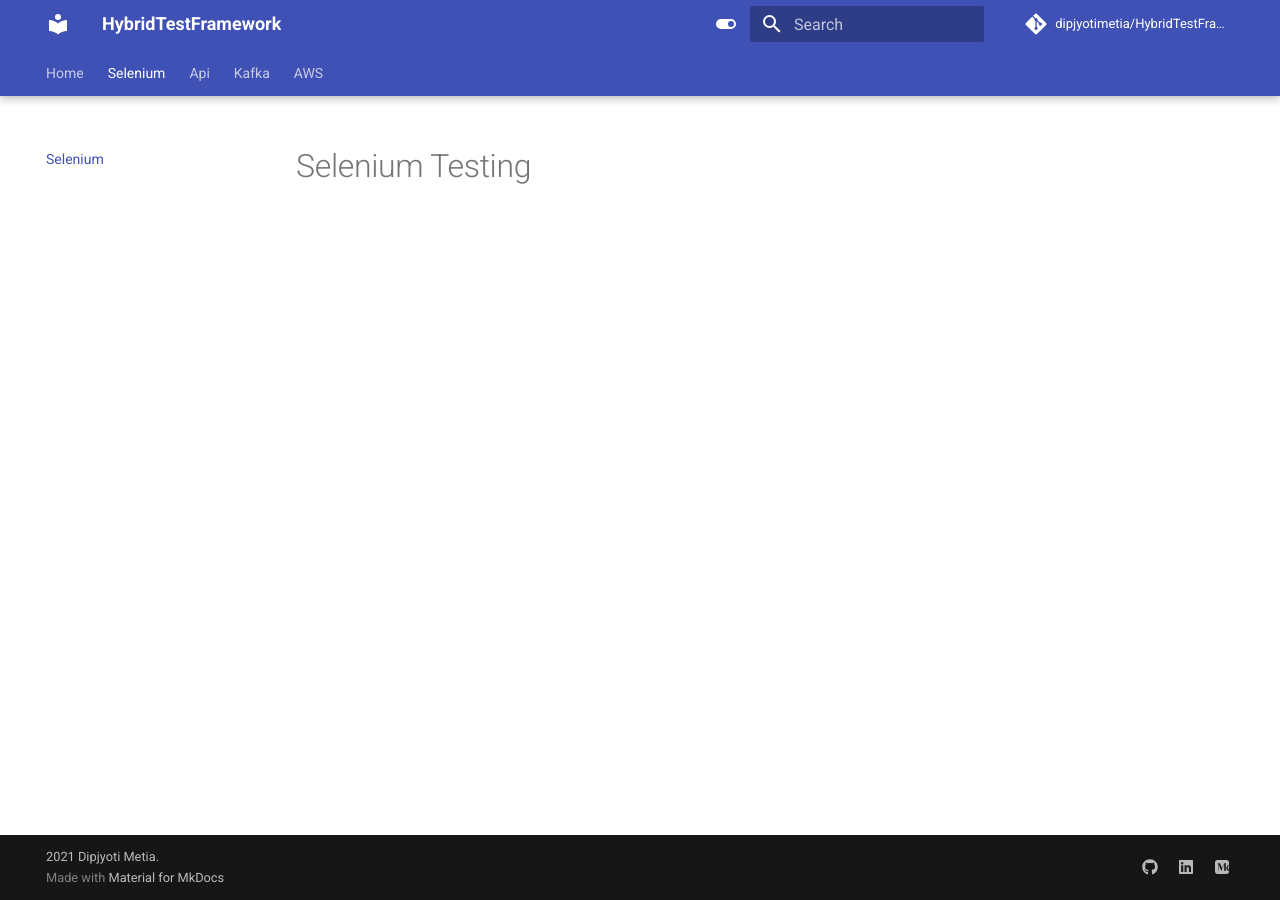
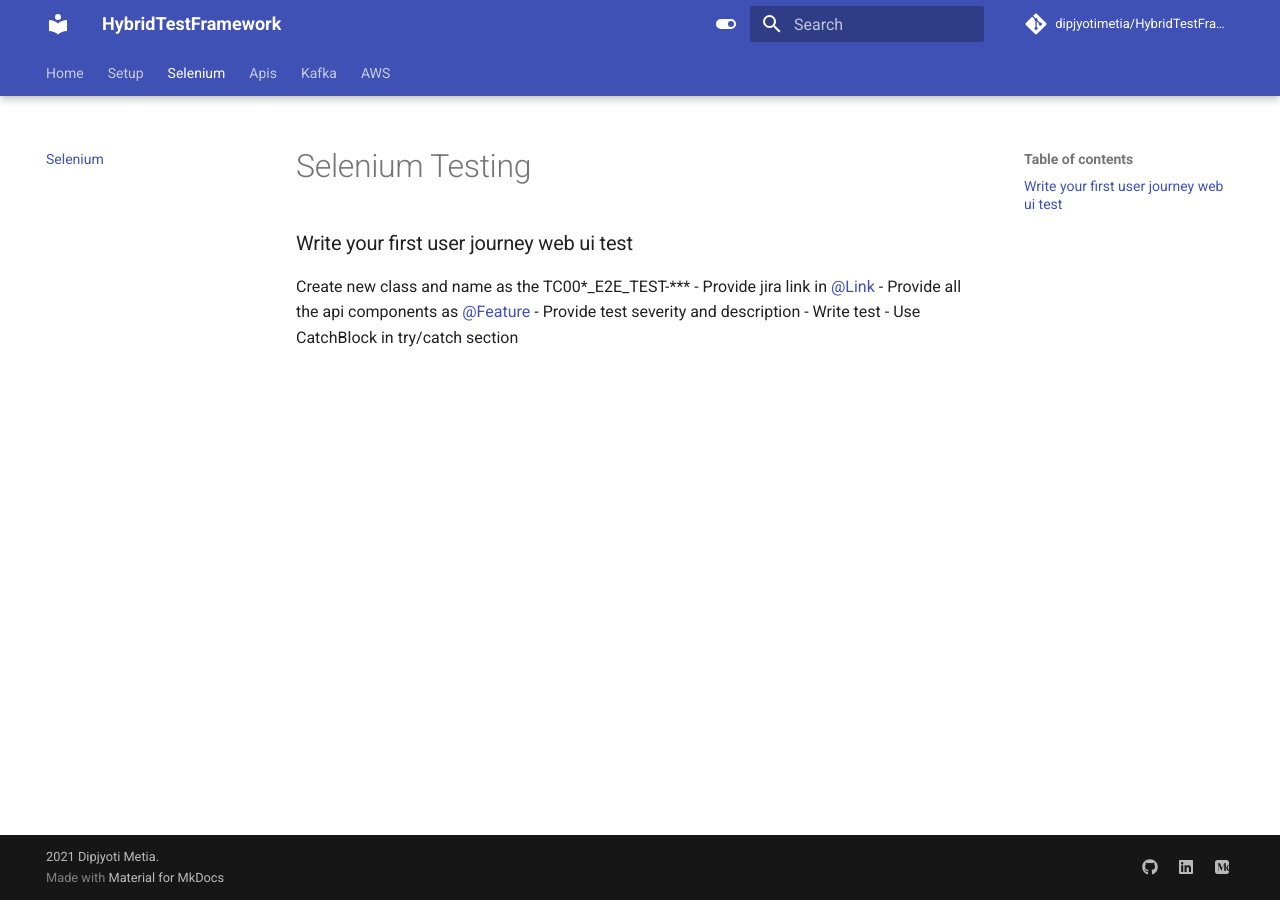
Before and after one commit to dipjyotimetia/HybridTestFramework, an MkDocs documentation site: the page built from docs/selenium.md, in a window 1280 px wide. Built offline with MkDocs 1.6.1 and Material for MkDocs 9.7.7, drawn with Linux system fonts in a browser that asks for light colours; comment, search, counter and statistics services are not loaded.

Commit message:
updated doco

```diff
--- a/docs/selenium.md
+++ b/docs/selenium.md
@@ -1 +1,9 @@
 # Selenium Testing
+
+### Write your first user journey web ui test
+Create new class and name as the TC00*_E2E_TEST-***
+- Provide jira link in @Link
+- Provide all the api components as @Feature
+- Provide test severity and description
+- Write test
+- Use CatchBlock in try/catch section
--- a/mkdocs.yml
+++ b/mkdocs.yml
@@ -41,8 +41,9 @@
 
 nav:
   - Home: index.md
+  - Setup: setup.md
   - Selenium: selenium.md
-  - Api: api.md
+  - Apis: api.md
   - Kafka: kafka.md
   - AWS: aws.md
 
```
Also changed, not shown: docs/api.md (+8 -0 lines), docs/index.md (+1 -61 lines), docs/setup.md (added, +81 -0 lines).
